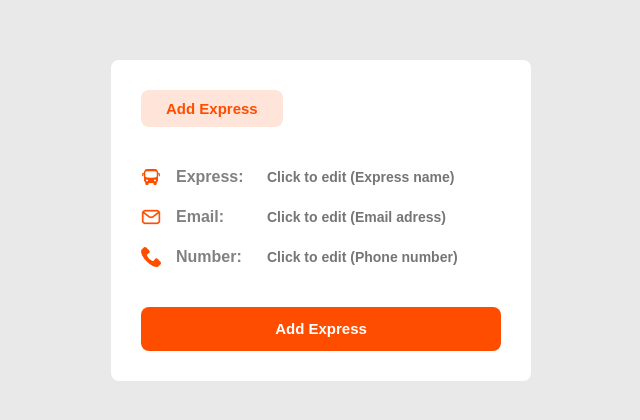
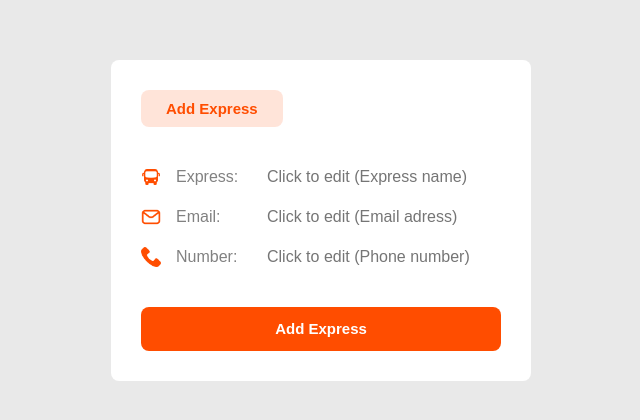
Before and after one commit to A-RR-Group/Booking-sys-webapp, a React (Vite) app: page /sandbox in a window 1280 px wide. Shown: the part 180-600 px from the top of the page, without its empty margins (319-959 px from the left). Built offline with nearby package versions, Linux system fonts and the light colour scheme; the HTML template or start-up script is replaced by a standard one.

Commit message:
Feat: code review and removing body-parser & dotenv from dependencies

```diff
--- a/package.json
+++ b/package.json
@@ -10,8 +10,6 @@
     "preview": "vite preview"
   },
   "dependencies": {
-    "body-parser": "^1.20.2",
-    "dotenv": "^16.4.5",
     "react": "^18.2.0",
     "react-dom": "^18.2.0",
     "react-router-dom": "^6.22.2"
--- a/src/Pages/Other/UpScaleScreen.jsx
+++ b/src/Pages/Other/UpScaleScreen.jsx
@@ -1,7 +1,7 @@
 import ResizeIcon from "../../assets/Icons/resize.png";
 import "../../assets/css/other/UpScaleScreen.css"
 
-export default function App() {
+export default function Upscale() {
   return (
     <>
     <div className="UpScaleScreenContainer">
--- a/src/assets/css/components/popups/ListFormInput.css
+++ b/src/assets/css/components/popups/ListFormInput.css
@@ -1,7 +1,6 @@
 .listFormInputDiv{
     width: 100%;
     display: flex;
-    font-weight: bold;
     flex-direction: row;
     font-family: sans-serif;
     justify-content: space-between;
@@ -23,12 +22,11 @@
     width: 65%;
     display: flex;
     align-items: center;
-    font-size: 14px;
+    font-size: 16px;
     border: none;
     outline: none;
 }
 .listFormInputDiv .listInput::placeholder{
-    font-weight: bold;
-    font-size: 14px;
+    font-size: 16px;
     line-height: 16px;
 }
--- a/src/assets/css/components/popups/RemoveComponents.css
+++ b/src/assets/css/components/popups/RemoveComponents.css
@@ -19,6 +19,7 @@
 .warningDiv{
     font-family: sans-serif;
     width: 360px;
+    line-height: 1.5;
     text-align: left;
 }
 
--- a/src/components/popups/PopupTitle.jsx
+++ b/src/components/popups/PopupTitle.jsx
@@ -1,4 +1,4 @@
-import "../../assets/css/components/popups/PopupTitle.css"
+import "../../assets/css/components/popups/popupTitle.css"
 
 export default function PopupTitle(props){
     return(
```
Also changed, not shown: 1 other file (tests, documents, lock files or other folders).
